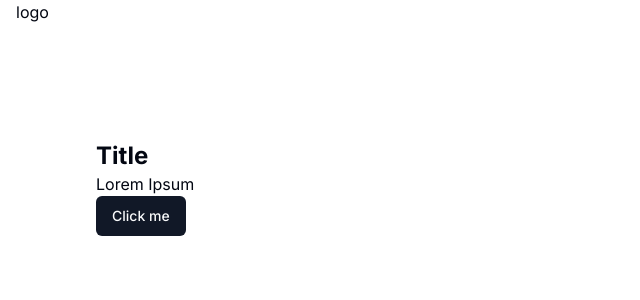
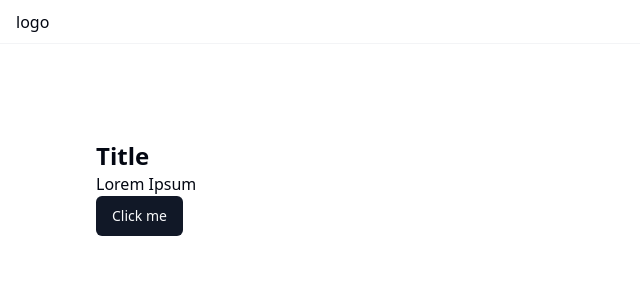
Before and after one commit to kazuhitokimura/shadcn-custom-mockup, a Next.js app: page / in a window 1280 px wide. Shown: the top 300 px of the page, without its empty margins (0-640 px from the left). Built offline with nearby package versions, Linux system fonts and the light colour scheme.

Commit message:
レイアウトとヘッダーの変更を追加

```diff
--- a/app/layout.tsx
+++ b/app/layout.tsx
@@ -17,10 +17,9 @@ export default function RootLayout({
   children: React.ReactNode;
 }>) {
   return (
-    <html lang="en">
+    <>
       <Header></Header>
-      <body className={inter.className}>
-        {children}</body>
-    </html>
+      <div className="app-container">{children}</div>
+    </>
   );
 }
--- a/components/Header.tsx
+++ b/components/Header.tsx
@@ -1,8 +1,8 @@
 import React from "react";
 
 const Header = () => {
-    return <div className="h-11 px-4">
-        logo
+    return <div className="h-11 px-4 flex flex-row items-center border-b border-gray-100">
+        <span>logo</span>
     </div>
 };
 
```
